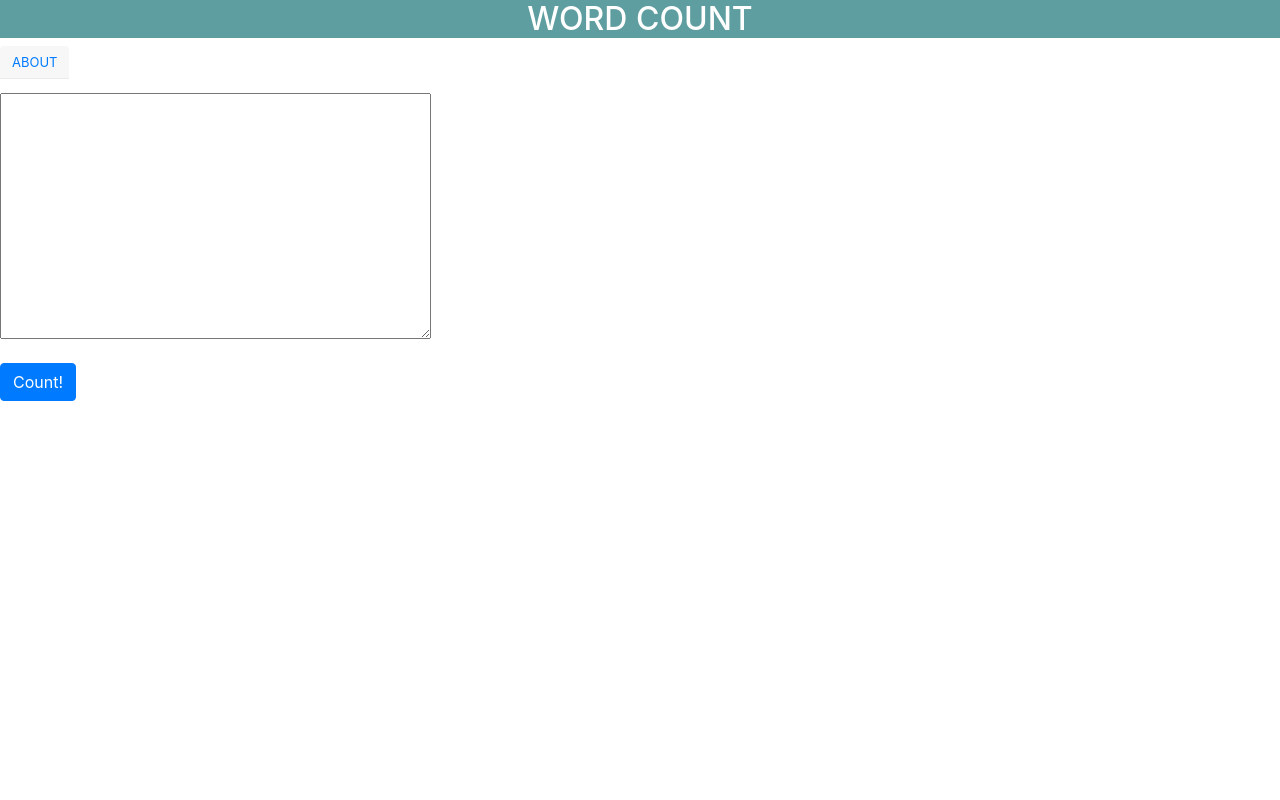
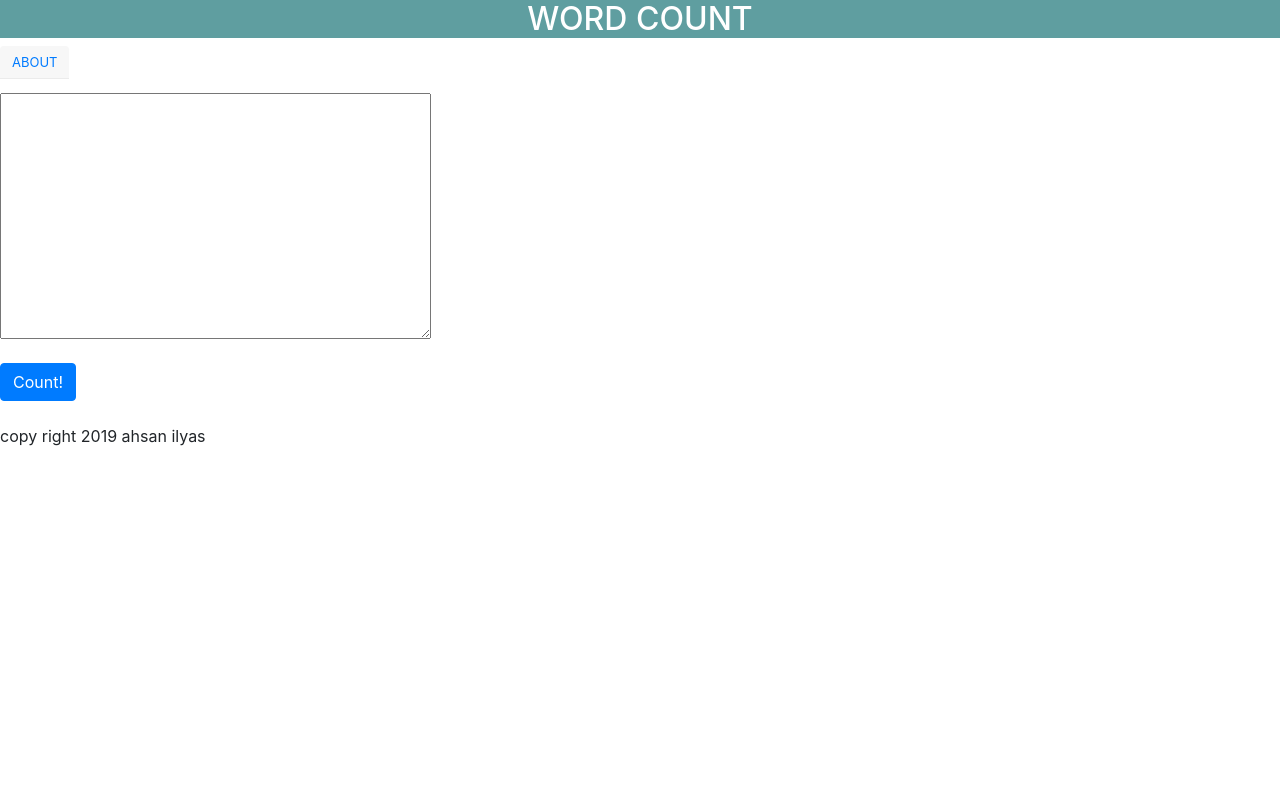
Before and after one commit to AhsanLozaa/wordcounter, a Django app: page / in a window 1280 px wide. Run offline with Django 3.2, Linux system fonts and the light colour scheme; some libraries are stand-ins or nearby versions.

Commit message:
my first stage

```diff
--- a/templates/home.html
+++ b/templates/home.html
@@ -11,3 +11,5 @@
         <input type="submit" value="Count!" class="btn btn-primary"/>
     </form>
 </div>
+
+copy right 2019 ahsan ilyas
```
